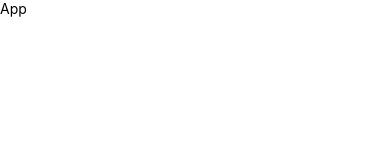
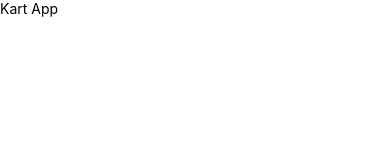
Before and after one commit to Amir786H/KartApp, a React Native app: screen / in a window 390 px wide. Shown: the top 160 px of the page. Built offline with nearby package versions, Linux system fonts and the light colour scheme.

Commit message:
Updated code 10-03-2025

```diff
--- a/App.tsx
+++ b/App.tsx
@@ -4,7 +4,7 @@ import React from 'react'
 const App = () => {
   return (
     <View>
-      <Text>App</Text>
+      <Text>Kart App</Text>
     </View>
   )
 }
--- a/index.js
+++ b/index.js
@@ -1,6 +1,4 @@
-/**
- * @format
- */
+import 'react-native-gesture-handler';
 
 import {AppRegistry} from 'react-native';
 import App from './App';
```
Also changed, not shown: package.json (+21 -1 lines), 36 other files (tests, documents, lock files or other folders).
